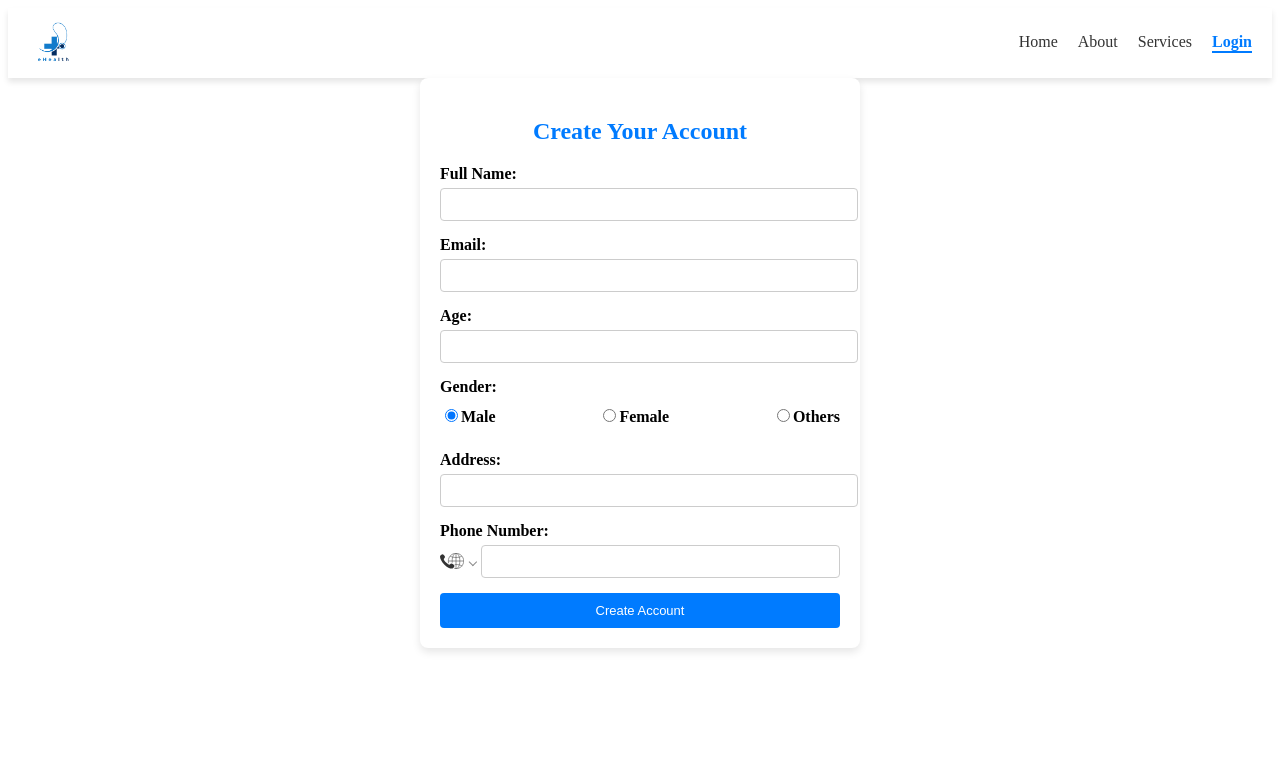
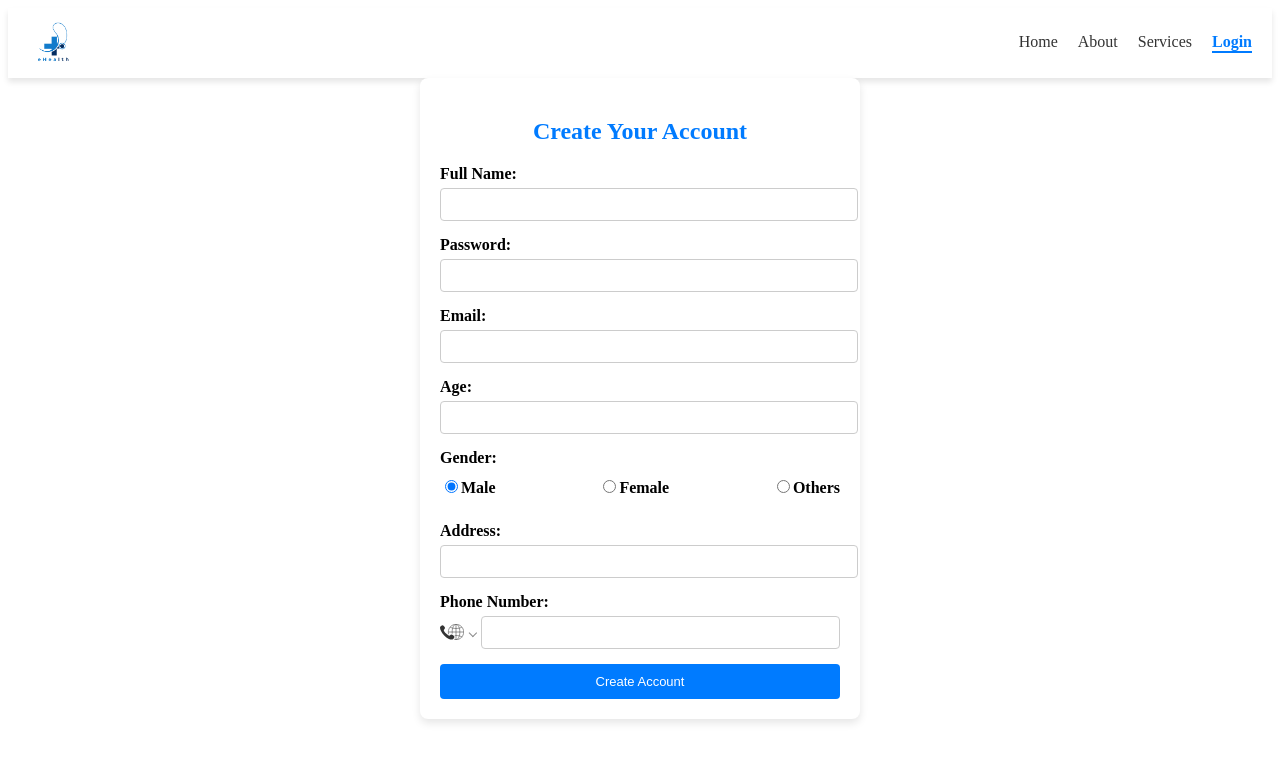
Before and after one commit to theamishthapa/E-Health, a React (Vite) app in the folder hospital-frontend/: page /login/user/create-user in a window 1280 px wide. Shown: the top 762 px of the page. Built offline with nearby package versions, Linux system fonts and the light colour scheme.

Commit message:
fixed password in createuser.jsx

```diff
--- a/hospital-frontend/src/Components/About.jsx
+++ b/hospital-frontend/src/Components/About.jsx
@@ -1,7 +1,9 @@
 import React from "react";
 import "./ComponentStyles/About.css";
+import { useNavigate } from "react-router-dom";
 
 const About = () => {
+  const navigate = useNavigate();
   return (
     <div className="about-container">
       <section id="about" className="about-section">
@@ -12,6 +14,15 @@ const About = () => {
           staff are committed to using the latest technology and techniques to
           ensure the best possible outcomes for our patients.
         </p>
+
+        <button
+          className="home-button"
+          onClick={() => {
+            navigate("/services");
+          }}
+        >
+          Our Services
+        </button>
       </section>
     </div>
   );
--- a/hospital-frontend/src/Components/User/CreateUser.jsx
+++ b/hospital-frontend/src/Components/User/CreateUser.jsx
@@ -6,6 +6,7 @@ import PhoneInput from "react-phone-number-input";
 const CreateUser = () => {
   const [fullName, setFullName] = useState("");
   const [email, setEmail] = useState("");
+  const [password, setPassword] = useState("");
   const [age, setAge] = useState("");
   const [gender, setGender] = useState("male");
   const [address, setAddress] = useState("");
@@ -28,6 +29,16 @@ const CreateUser = () => {
             id="fullName"
             value={fullName}
             onChange={(e) => setFullName(e.target.value)}
+          />
+        </div>
+
+        <div className="form-group">
+          <label htmlFor="age">Password:</label>
+          <input
+            type="password"
+            id="password"
+            value={password}
+            onChange={(e) => setPassword(e.target.value)}
           />
         </div>
 
```
